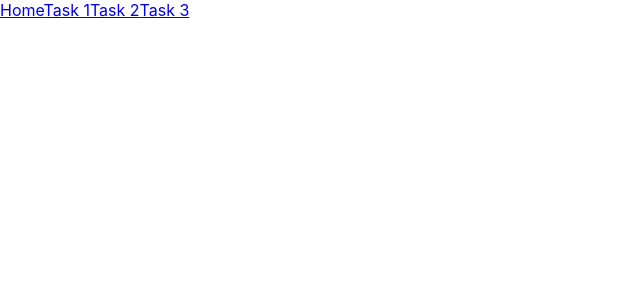
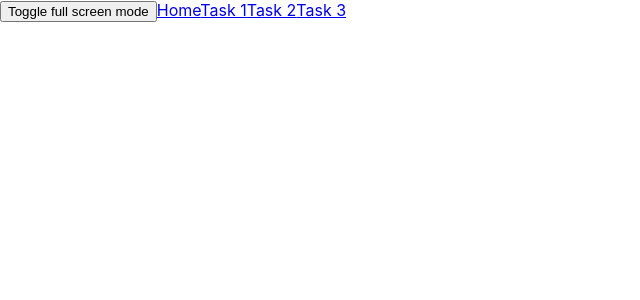
Before and after one commit to anto-sch/stalactite-tasks, a React (Create React App) app: page / in a window 1280 px wide. Shown: the top 300 px of the page, without its empty margins (0-640 px from the left). Built offline with nearby package versions, Linux system fonts and the light colour scheme.

Commit message:
full screen mode

```diff
--- a/src/NavBar.js
+++ b/src/NavBar.js
@@ -1,7 +1,20 @@
 import { Link } from "react-router-dom"
-const Navbar =()=>{
+
+const toggleFullSceen = () => {
+    if (!document.fullscreenElement) {
+      document.documentElement.requestFullscreen();
+    } else {
+      if (document.exitFullscreen) {
+        document.exitFullscreen();
+      }
+    }
+  };
+
+
+const Navbar = () =>{
       return (
             <div>
+                  <button onClick={() => toggleFullSceen()}>Toggle full screen mode</button>
                   <Link to="/">Home</Link>
                   <Link to="/task-1">Task 1</Link>
                   <Link to="/task-2">Task 2</Link>
```
